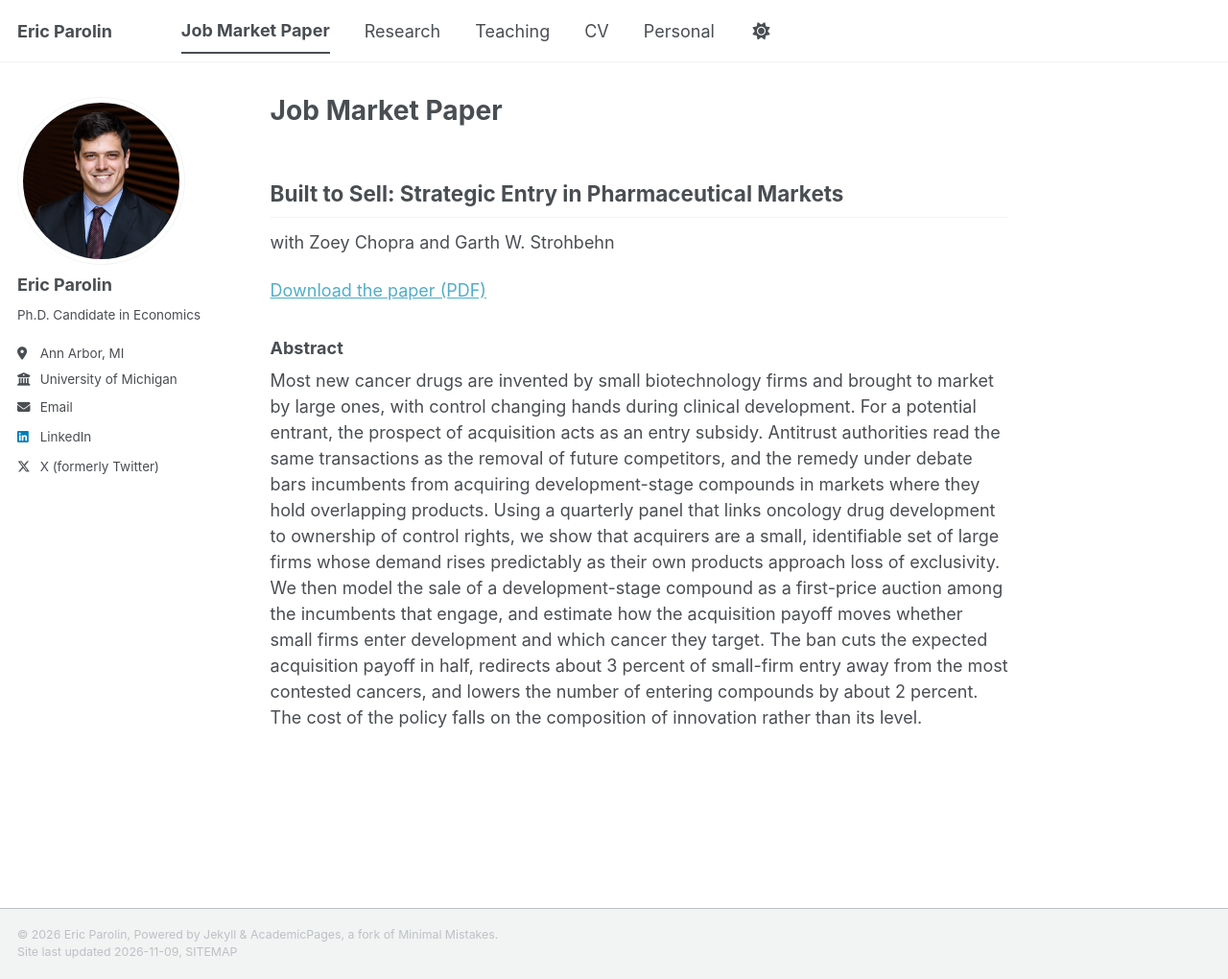
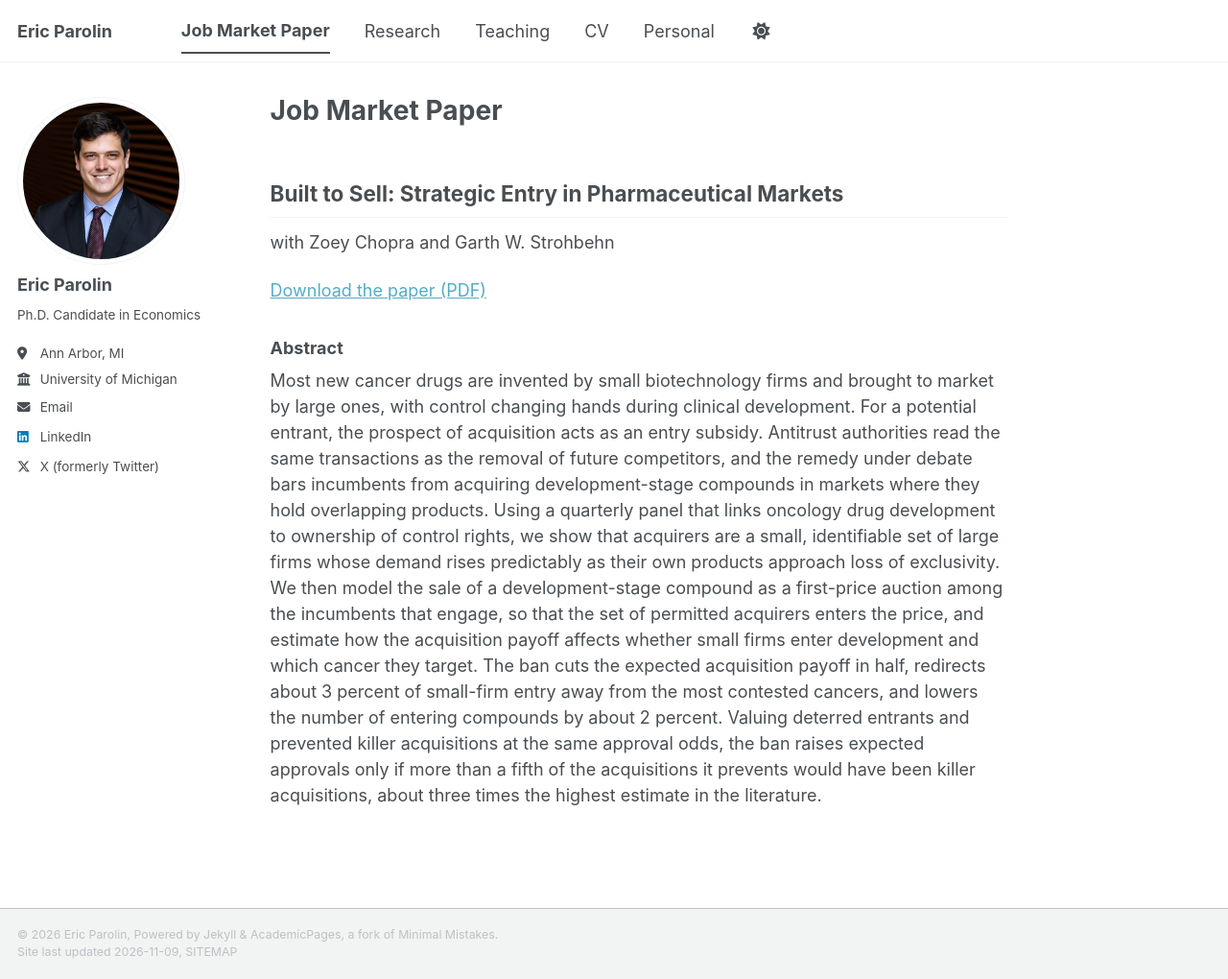
Before and after one commit to ericparolin/ericparolin.github.io, a Jekyll site: the page built from _pages/jmp.md, in a window 1280 px wide and 1020 px high. Shown: the whole window at 96% size. Built offline with Jekyll 4.4.1, drawn with Linux system fonts in a browser that asks for light colours; a style sheet for code colours, icons or effects is not loaded.

Commit message:
Update the paper draft and the abstract it is quoted from
The 16 October draft. This one revises the abstract, so the copies on the home
page and on /jmp/ were replaced from the PDF and checked to be identical. The
auction sentence now notes that the set of permitted acquirers enters the
price, and the closing sentence gives the share of prevented acquisitions that
would have to be killer acquisitions for the ban to raise expected approvals,
in place of the previous line about the composition of innovation.

Co-Authored-By: Claude Opus 5 <noreply@anthropic.com>

```diff
--- a/_pages/jmp.md
+++ b/_pages/jmp.md
@@ -12,4 +12,4 @@ with Zoey Chopra and Garth W. Strohbehn
 
 ### Abstract
 
-Most new cancer drugs are invented by small biotechnology firms and brought to market by large ones, with control changing hands during clinical development. For a potential entrant, the prospect of acquisition acts as an entry subsidy. Antitrust authorities read the same transactions as the removal of future competitors, and the remedy under debate bars incumbents from acquiring development-stage compounds in markets where they hold overlapping products. Using a quarterly panel that links oncology drug development to ownership of control rights, we show that acquirers are a small, identifiable set of large firms whose demand rises predictably as their own products approach loss of exclusivity. We then model the sale of a development-stage compound as a first-price auction among the incumbents that engage, and estimate how the acquisition payoff moves whether small firms enter development and which cancer they target. The ban cuts the expected acquisition payoff in half, redirects about 3 percent of small-firm entry away from the most contested cancers, and lowers the number of entering compounds by about 2 percent. The cost of the policy falls on the composition of innovation rather than its level.
+Most new cancer drugs are invented by small biotechnology firms and brought to market by large ones, with control changing hands during clinical development. For a potential entrant, the prospect of acquisition acts as an entry subsidy. Antitrust authorities read the same transactions as the removal of future competitors, and the remedy under debate bars incumbents from acquiring development-stage compounds in markets where they hold overlapping products. Using a quarterly panel that links oncology drug development to ownership of control rights, we show that acquirers are a small, identifiable set of large firms whose demand rises predictably as their own products approach loss of exclusivity. We then model the sale of a development-stage compound as a first-price auction among the incumbents that engage, so that the set of permitted acquirers enters the price, and estimate how the acquisition payoff affects whether small firms enter development and which cancer they target. The ban cuts the expected acquisition payoff in half, redirects about 3 percent of small-firm entry away from the most contested cancers, and lowers the number of entering compounds by about 2 percent. Valuing deterred entrants and prevented killer acquisitions at the same approval odds, the ban raises expected approvals only if more than a fifth of the acquisitions it prevents would have been killer acquisitions, about three times the highest estimate in the literature.
```
Also changed, not shown: _pages/about.md (+1 -1 lines), 1 other file.
